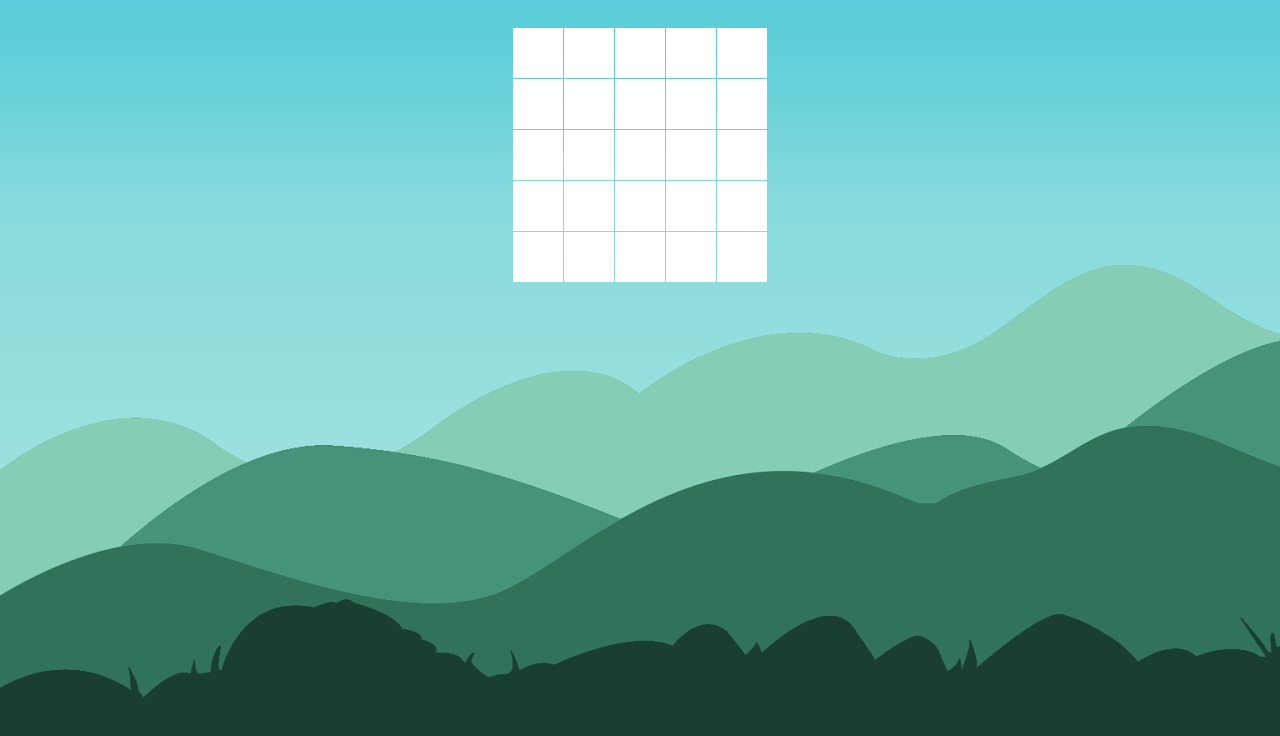
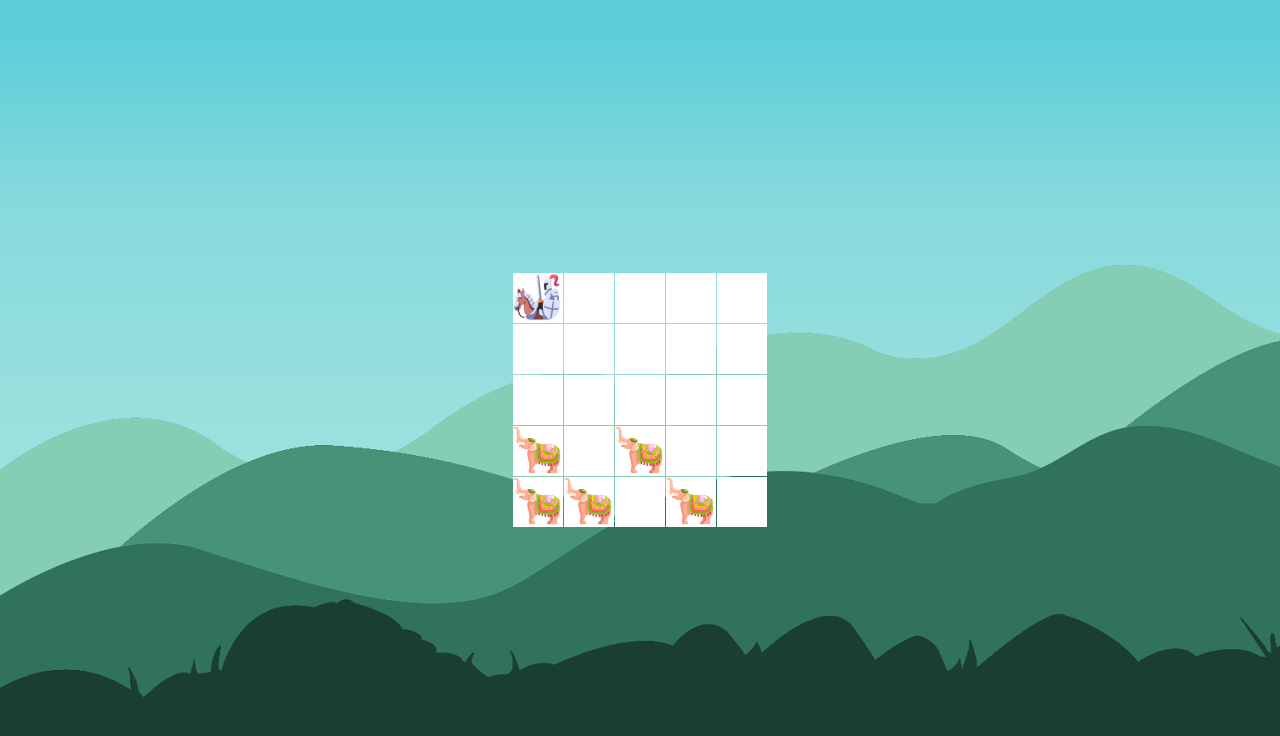
Before and after one commit to vaahe/knight-and-elephants, a plain HTML site: page index.html in a window 1280 px wide. Both pictures are taken after a click on the button "Start". Drawn offline with Linux system fonts and the light colour scheme.

Commit message:
Add files via upload

```diff
--- a/index.html
+++ b/index.html
@@ -16,16 +16,16 @@
             <div class="selection-container">
                 <h2>Choose the size of the game</h2>
                 <select id="size">
-                   <option>5x5</option>
-                   <option>10x10</option>
-                   <option>15x15</option>
-               </select>
+                    <option>5x5</option>
+                    <option>10x10</option>
+                    <option>15x15</option>
+                </select>
             </div>
             <button id="startButton">Start</button>
         </div>
     </div>
 
-    <div class="canvas" id="canvas">
+    <div class="container" id="container">
 
     </div>
 
--- a/script.js
+++ b/script.js
@@ -1,63 +1,80 @@
-let canvas = document.getElementById('canvas');
-
+const container = document.getElementById('container');
 const startButton = document.getElementById('startButton');
 const modal = document.getElementById('modal');
+const select = document.getElementById('size');
+let currNode;
 
-startButton.addEventListener('click', function() {
+function createElephant(x, y) {
+    let nodes = container.childNodes;
+
+    for (let i = 0; i < x * y / 5; i++) {
+        let rand = Math.floor(Math.random() * (x * y));
+        let elephantImg = document.createElement('img');
+
+        elephantImg.src = "img/elephant.png";
+        elephantImg.width = '48';
+        elephantImg.height = '48';
+        nodes[rand].appendChild(elephantImg);
+        console.log(rand);
+
+        if (select.selectedIndex == 2) {
+            elephantImg.width = '33';
+            elephantImg.height = '33';
+        }
+    }
+}
+
+function createKnight(x, y) {
+    let nodes = container.childNodes;
+    let rand = Math.floor(Math.random() * (x * y));
+    let knightImg = document.createElement('img');
+
+    knightImg.src = "img/knight.png";
+    knightImg.width = '48';
+    knightImg.height = '48';
+    currNode = nodes[rand].appendChild(knightImg);
+
+    if (select.selectedIndex == 2) {
+        knightImg.width = '33';
+        knightImg.height = '33';
+    }
+
+
+}
+
+function createField(x, y) {
+    for (let i = 0; i < x * y; i++) {
+        let containerItem = document.createElement('div');
+        containerItem.classList.add('container-item');
+        container.appendChild(containerItem);
+    }
+
+    createElephant(x, y);
+    createKnight(x, y);
+}
+
+function selector() {
+    if (select.selectedIndex == 0) {
+        container.style.grid = "repeat(" + 5 + ", 50px) / repeat(" + 5 + ", 50px)";
+        createField(5, 5);
+    } else if (select.selectedIndex == 1) {
+        container.style.grid = "repeat(" + 10 + ", 50px) / repeat(" + 10 + ", 50px)";
+        createField(10, 10);
+    } else if (select.selectedIndex == 2) {
+        container.style.grid = "repeat(" + 15 + ", 35px) / repeat(" + 15 + ", 35px)";
+        createField(15, 15);
+    }
+}
+
+function render() {
+    currNode.addEventListener('keypress', (e) => {
+        if (e.key == 'w') {
+            alert(1);
+        }
+    })
+}
+
+startButton.addEventListener('click', () => {
     modal.style.display = "none";
     selector();
 });
-
-function createField(x, y) {
-    let gridItems = [];
-    let canvasItem;
-    let rand;
-    for (let i = 0; i < x * y; i++) {
-        canvasItem = document.createElement('div');
-        canvasItem.classList.add('canvas-item');
-        canvas.appendChild(canvasItem);
-        gridItems.push(i);
-    }
-
-    /*    let nodes = canvas.childNodes;
-       let elephantImg = document.createElement('img');
-       elephantImg.src = "img/elephant.png";
-       elephantImg.width = "48";
-       elephantImg.heigh = "48";
-       nodes[rand].appendChild(elephantImg);
-
-    rand = Math.floor(Math.random() * (5 * 5));
-    let knightImg = document.createElement('img');
-    knightImg.src = "img/knight.png";
-    knightImg.width = "48";
-    knightImg.height = "48";
-    nodes[rand].appendChild(knightImg);
-    */
-    for (let i = 0; i < 5; i++) {
-        var nums = [...gridItems],
-            ranNums = [],
-            x = nums.length,
-            j = 0;
-        while (x--) {
-            j = Math.floor(Math.random() * (x + 1));
-            ranNums.push(nums[j]);
-            nums.splice(j, 1);
-            console.log(j);
-        }
-    }
-
-}
-
-function selector() {
-    const select = document.getElementById('size');
-    if (select.selectedIndex == 0) {
-        canvas.style.grid = "repeat(" + 5 + ", 50px) / repeat(" + 5 + ", 50px)";
-        createField(5, 5);
-    } else if (select.selectedIndex == 1) {
-        canvas.style.grid = "repeat(" + 10 + ", 50px) / repeat(" + 10 + ", 50px)";
-        createField(10, 10);
-    } else if (select.selectedIndex == 2) {
-        canvas.style.grid = "repeat(" + 15 + ", 35px) / repeat(" + 15 + ", 35px)";
-        createField(15, 15);
-    }
-}
--- a/style.css
+++ b/style.css
@@ -2,25 +2,24 @@
  ::after,
  ::before {
     margin: 0;
-    padding: 1px;
+    padding: 0px;
 }
 
 body {
     background-image: url('img/thumb_561.jpg');
+    height: 100vh;
 }
 
-.canvas {
+.container {
     display: grid;
-    grid-template-columns: repeat(15, 35px);
-    grid-template-rows: repeat(15, 35px);
     justify-content: center;
+    align-content: center;
     grid-gap: 1px;
-    vertical-align: bottom;
+    height: 100%;
 }
 
-.canvas-item {
+.container-item {
     background-color: white;
-    transform: translateY(50%);
 }
 
 .modal {
```
